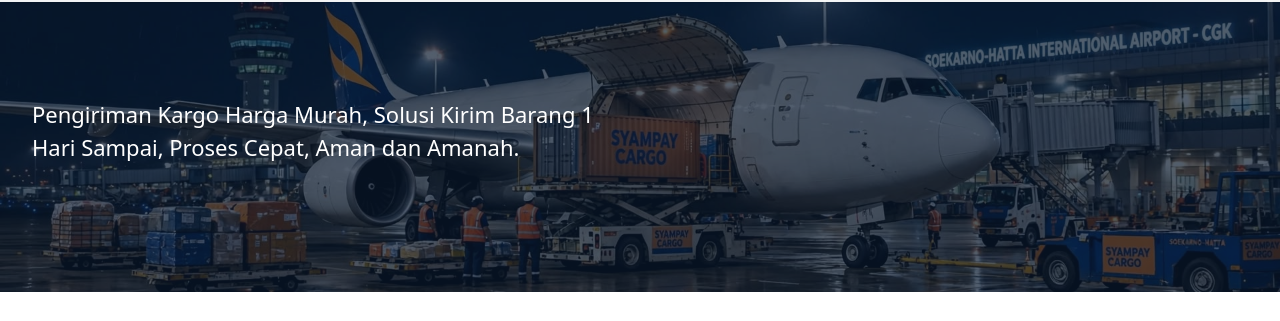
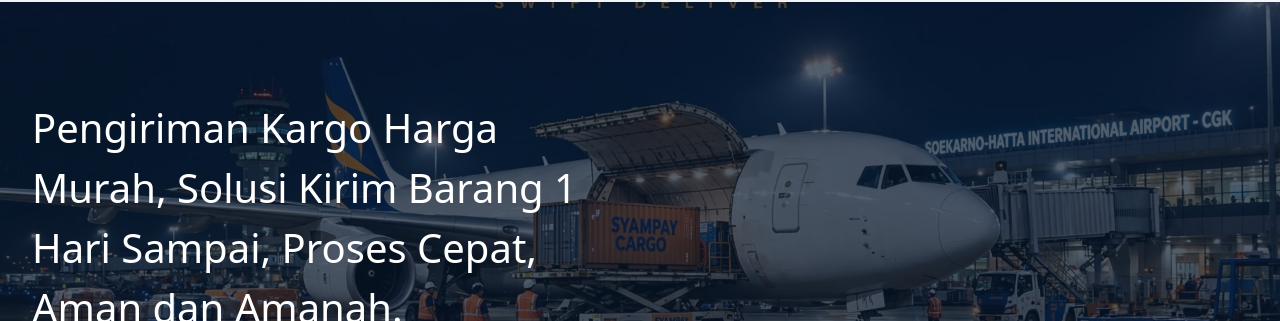
Before and after one commit to WebResmi-cloud/syampaycargoclarity, a plain HTML site: page index.html in a window 1280 px wide. Shown: the part 78-399 px from the top of the page. Drawn offline with nearby package versions, Linux system fonts and the light colour scheme.

Commit message:
Update index.html

```diff
--- a/index.html
+++ b/index.html
@@ -111,7 +111,7 @@
             <div class="grid lg:grid-cols-2 gap-8 lg:gap-12 items-center">
 
                 <div data-aos="fade-right" data-aos-duration="1000">
-                    <h1 style="font-size: 22px">
+                    <h1 style="font-size: 2.5rem">
                         Pengiriman Kargo Harga Murah, Solusi Kirim Barang 1 Hari Sampai,
                         Proses Cepat, Aman dan Amanah.
                     </h1>
```
